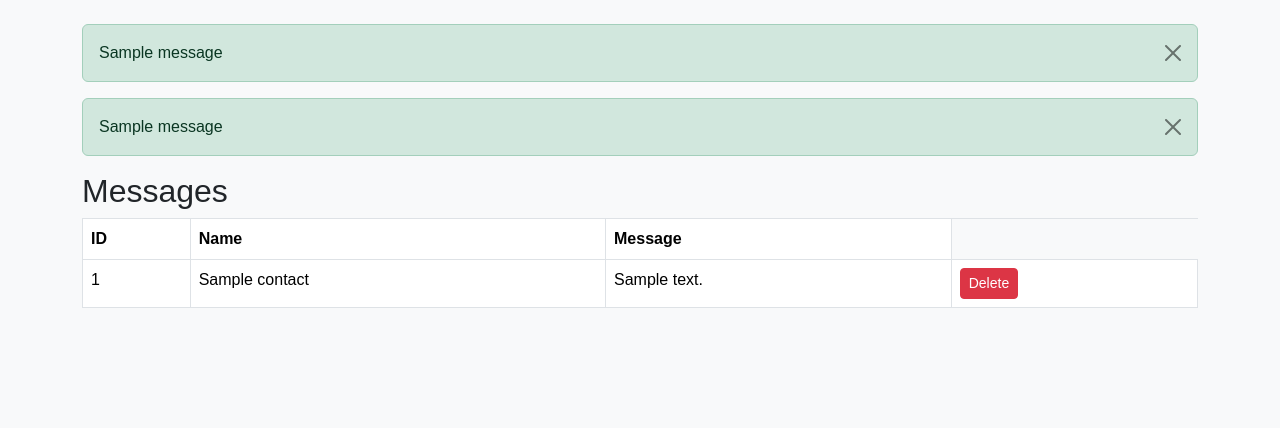
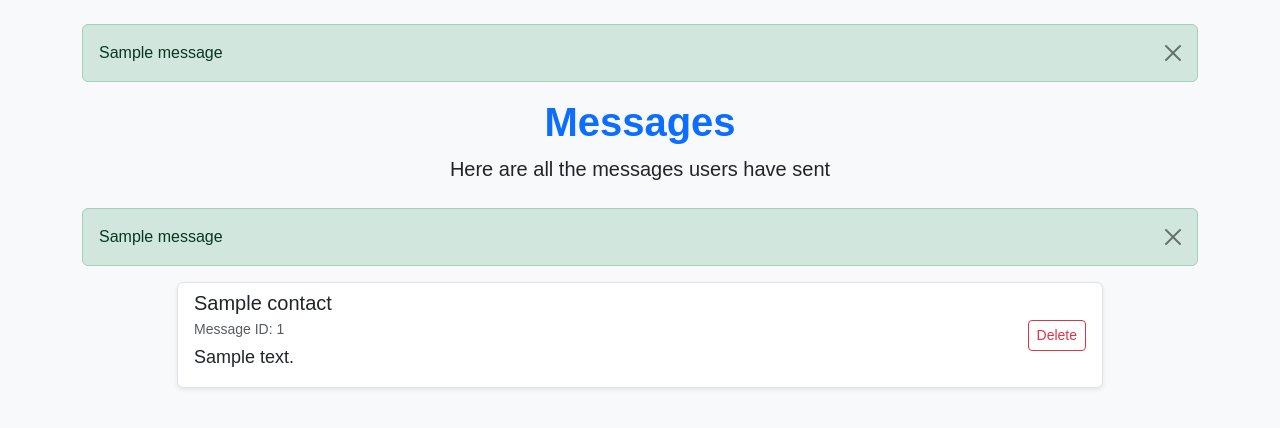
Before and after one commit to SyedFarmaan/project-tracker-v2, a Flask app: page /messages in a window 1280 px wide. Shown: the part 76-504 px from the top of the page. Run offline with Flask 3, Linux system fonts and the light colour scheme; tables that the repository leaves empty hold one stand-in row (values such as "Sample post"); one stand-in notice (Sample message) is shown.

Commit message:
Enhanced messages display with delete button

```diff
--- a/templates/messages.html
+++ b/templates/messages.html
@@ -1,7 +1,12 @@
 {% extends "base.html" %}
 
+{% block title %}Messages - Farmaan{% endblock %}
+
 {% block content %}
-
+<div class="text-center mb-4">
+  <h1 class="display-6 text-primary fw-bold">Messages</h1>
+  <p class="lead">Here are all the messages users have sent </p>
+</div>
 
 {% with messages = get_flashed_messages(with_categories=true) %}
   {% if messages %}
@@ -14,29 +19,28 @@
   {% endif %}
 {% endwith %}
 
-
-<h2>Messages</h2>
-<table class="table table-bordered">
-  <thead>
-    <tr>
-      <th>ID</th>
-      <th>Name</th>
-      <th>Message</th>
-    </tr>
-  </thead>
-  <tbody>
-    {% for msg in messages %}
-    <tr>
-      <td>{{ msg.id }}</td>
-      <td>{{ msg.name }}</td>
-      <td>{{ msg.message }}</td>
-      <td>
-       <form action="{{ url_for('delete_message', msg_id=msg.id) }}" method="POST" style="display:inline;">
-        <button type="submit" class="btn btn-sm btn-danger">Delete</button>
-       </form>
-       </td>
-    </tr>
-    {% endfor %}
-  </tbody>
-</table>
+<div class="row justify-content-center">
+  <div class="col-md-10">
+    {% if messages %}
+      <div class="list-group">
+        {% for msg in messages %}
+          <div class="list-group-item list-group-item-action mb-3 shadow-sm rounded">
+            <div class="d-flex justify-content-between align-items-center">
+              <div>
+                <h5 class="mb-1">{{ msg.name }}</h5>
+                <p class="mb-1 text-muted small">Message ID: {{ msg.id }}</p>
+                <p class="mb-2">{{ msg.message }}</p>
+              </div>
+              <form method="POST" action="{{ url_for('delete_message', msg_id=msg.id) }}">
+                <button type="submit" class="btn btn-sm btn-outline-danger" onclick="return confirm('Are you sure you want to delete this message?')">Delete</button>
+              </form>
+            </div>
+          </div>
+        {% endfor %}
+      </div>
+    {% else %}
+      <p class="text-center text-muted">No messages found </p>
+    {% endif %}
+  </div>
+</div>
 {% endblock %}
```
